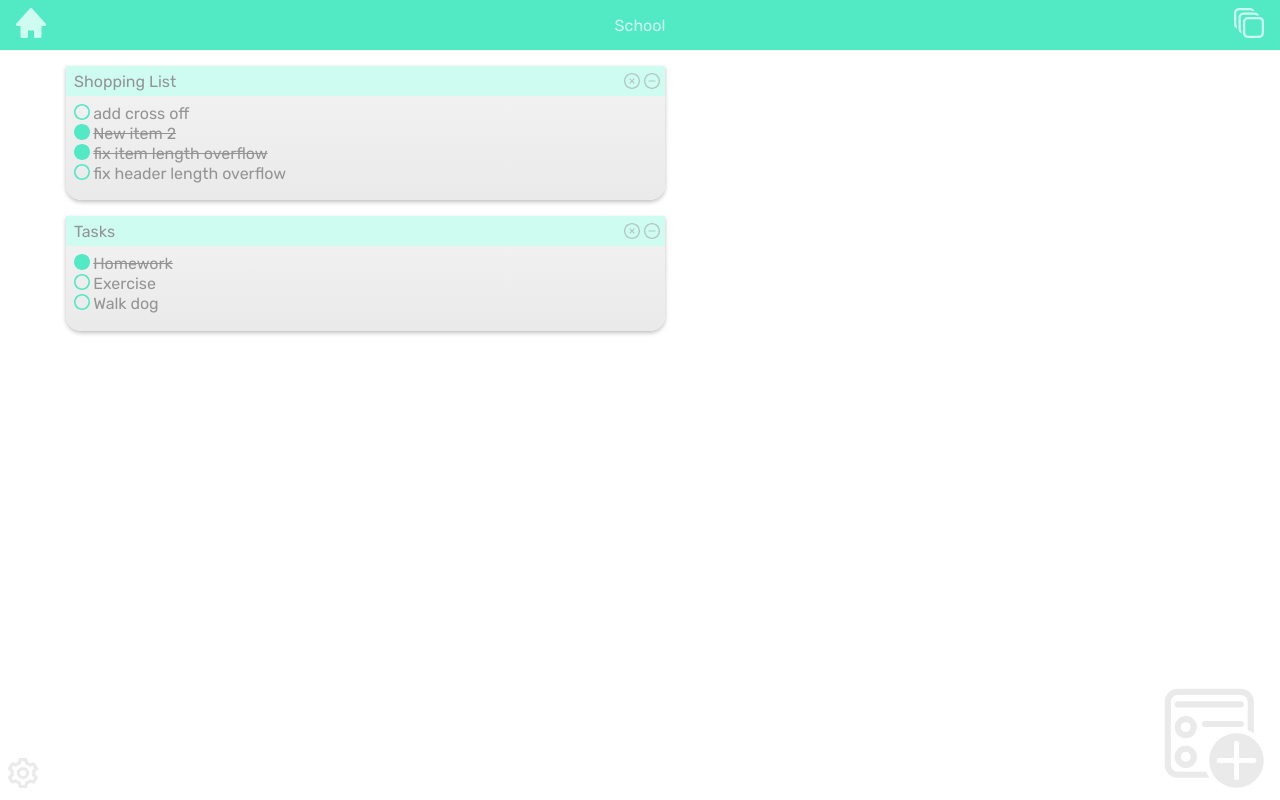
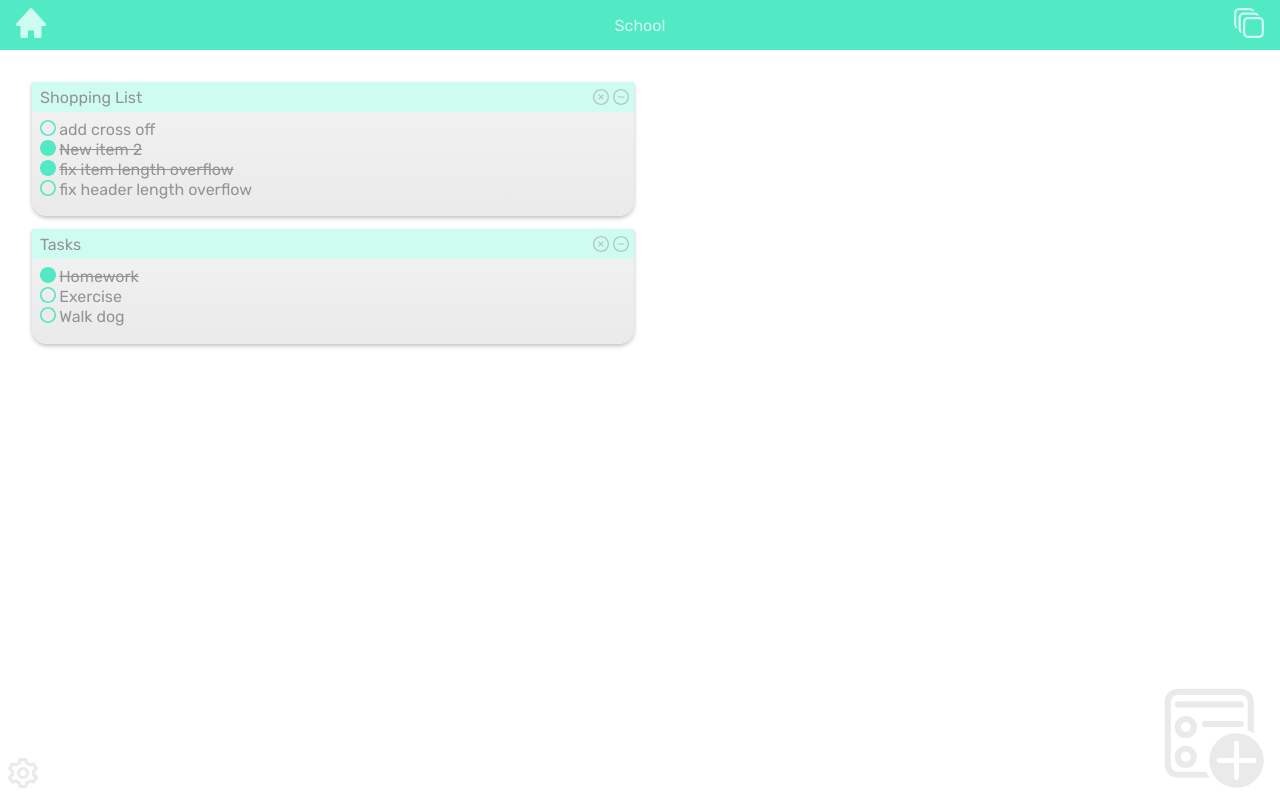
Before and after one commit to kadamidev/skiller-nextjs, a Next.js app: page /tasker_app in a window 1280 px wide. Built offline with nearby package versions, Linux system fonts and the light colour scheme.

Commit message:
added layout sizing functionality in settings

```diff
--- a/pages/tasker_app.jsx
+++ b/pages/tasker_app.jsx
@@ -174,7 +174,7 @@ const Tasker_app = () => {
             </div>
 
             <div className={styles.cardContainer}>
-                <ul className={styles.cards}>
+                <ul className={styles.cards} style={{columnCount: layoutSetting}}>
                     {
                         cardsState[currentTabIdStr] && cardsState[currentTabId].map((card, index) => {
                             return (
--- a/styles/app/Card.module.scss
+++ b/styles/app/Card.module.scss
@@ -1,7 +1,7 @@
 .cardContainer {
 
     background: linear-gradient(180deg, #F3F3F3 0%, #EAEAEA 100%);
-    width: 50%;
+    width: 100%;
     height: auto;
     border-radius: 0 0 15px 15px;
     box-shadow: 0px 2px 4px rgba(0, 0, 0, 0.25);
@@ -130,7 +130,7 @@
 }
 
 div.collapsed {
-    width: 50%;
+    width: 100%;
     height: 30px;
     border-radius: unset;
     box-shadow: 0px 2px 4px rgba(0, 0, 0, 0.25);
--- a/styles/app/tasker_app.module.scss
+++ b/styles/app/tasker_app.module.scss
@@ -15,6 +15,8 @@
         bottom: .5em;
         left: .5em;
         cursor: pointer;
+        z-index: 100;
+        filter: drop-shadow(0px 0px 3px rgba(255, 255, 255, 1));
     }
 
     .hideSettingsPanel {
@@ -43,15 +45,32 @@
         bottom: .5em;
         right: 1em;
         cursor: pointer;
+        z-index: 100;
+        filter: drop-shadow(0px 0px 3px rgba(255, 255, 255, 1));
 
     }
 
     .cardContainer {
-            margin-left: 50px;
-            height: calc(100vh - 50px);
+            margin-top: 2.5vw;
+            display: flex;
+            justify-content: center;
+
+        .cards {
+            // column-count: 2;
+            column-gap: .8em;
+            width: 95vw;
+        }
         .card {
-            margin: 1em;
+            display: inline-block;
+            width: 100%;
+            margin-bottom: .8em;
+
         }
     }
 
+    .layoutCardContainer1 {
+        display: grid;
+        grid-template-columns: 1fr 1fr;
+    }
+
 }
```
